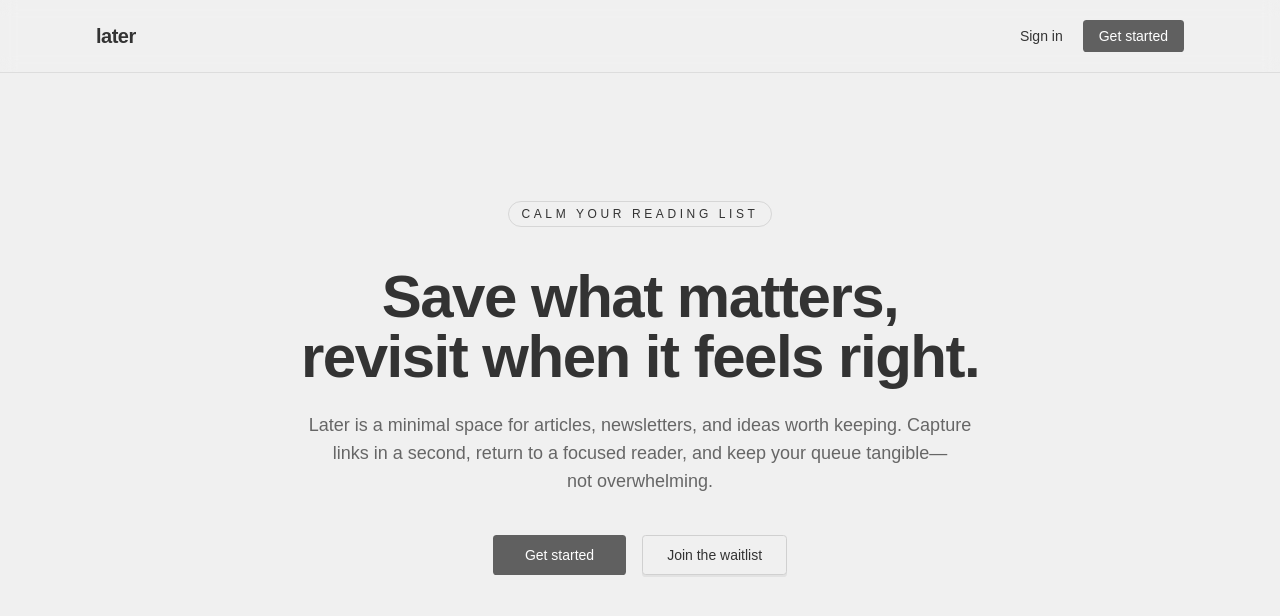
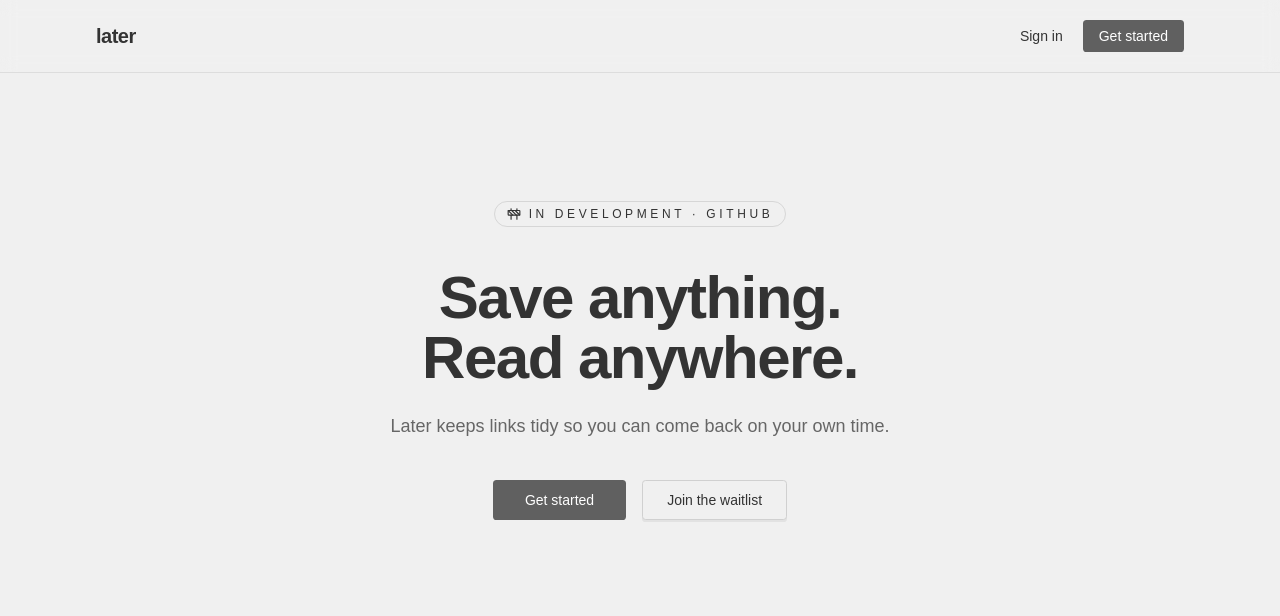
Before and after one commit to terror/later, a React (Vite) app in the folder packages/web/: page / in a window 1280 px wide. Shown: the top 616 px of the page. Built offline with nearby package versions, Linux system fonts and the light colour scheme; no server answers.

Commit message:
Trim landing page copy (#21)

```diff
--- a/packages/web/src/pages/home.tsx
+++ b/packages/web/src/pages/home.tsx
@@ -1,6 +1,7 @@
 import { Button } from '@/components/ui/button';
 import { useAuth } from '@/hooks/use-auth';
 import { motion } from 'framer-motion';
+import { Construction } from 'lucide-react';
 import { useEffect } from 'react';
 import { Link, useNavigate } from 'react-router-dom';
 
@@ -50,16 +51,20 @@ export default function HomePage() {
           transition={{ duration: 0.7, delay: 0.1 }}
         >
           <div className='mx-auto max-w-3xl text-center'>
-            <span className='border-border/80 inline-flex items-center rounded-full border px-3 py-1 text-xs uppercase tracking-[0.3em]'>
-              Calm your reading list
-            </span>
+            <a
+              href='https://github.com/terror/later'
+              target='_blank'
+              rel='noreferrer'
+              className='border-border/80 hover:bg-muted inline-flex items-center rounded-full border px-3 py-1 text-xs uppercase tracking-[0.3em] transition'
+            >
+              <Construction className='mr-2 h-3.5 w-3.5' aria-hidden='true' />
+              In development · GitHub
+            </a>
             <h1 className='mt-10 text-balance text-4xl font-semibold tracking-tight sm:text-6xl'>
-              Save what matters, revisit when it feels right.
+              Save anything. Read anywhere.
             </h1>
             <p className='text-muted-foreground mx-auto mt-6 max-w-2xl text-pretty text-base leading-7 sm:text-lg'>
-              Later is a minimal space for articles, newsletters, and ideas
-              worth keeping. Capture links in a second, return to a focused
-              reader, and keep your queue tangible—not overwhelming.
+              Later keeps links tidy so you can come back on your own time.
             </p>
             <div className='mt-10 flex flex-col items-center justify-center gap-3 sm:flex-row sm:gap-4'>
               <Button size='lg' className='w-full sm:w-auto sm:px-8'>
```
